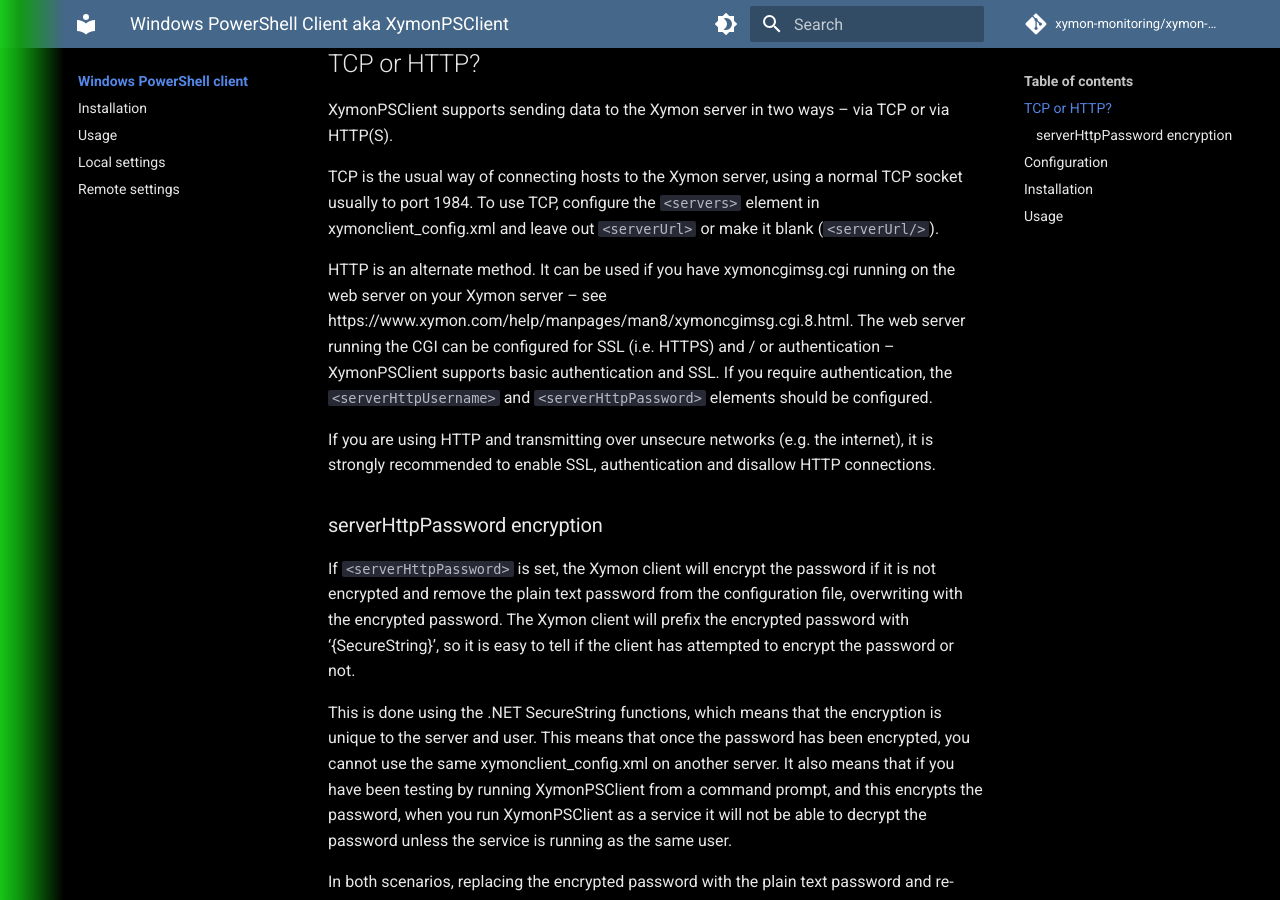
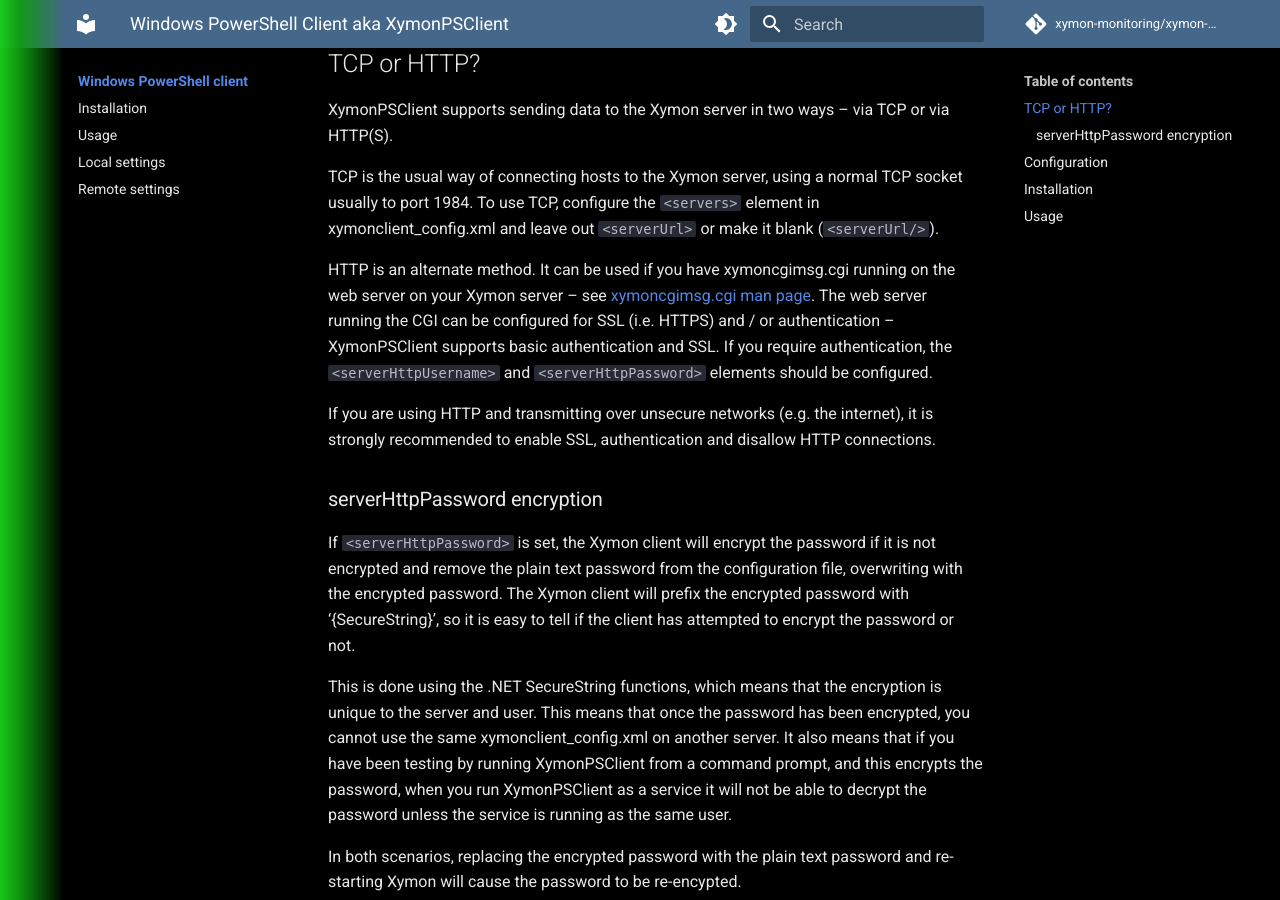
Before and after one commit to xymon-monitoring/xymon-wiki, an MkDocs documentation site: the page built from docs/clients/windows-powershell/index.md, in a window 1280 px wide and 900 px high, scrolled down 407 px. Built offline with MkDocs 1.6.1 and Material for MkDocs 9.7.7, drawn with Linux system fonts in a browser that asks for light colours; comment, search, counter and statistics services are not loaded.

Commit message:
Update HTTP method description with markdown link

```diff
--- a/docs/clients/windows-powershell/index.md
+++ b/docs/clients/windows-powershell/index.md
@@ -8,7 +8,7 @@
 
 TCP is the usual way of connecting hosts to the Xymon server, using a normal TCP socket usually to port 1984. To use TCP, configure the `<servers>` element in xymonclient_config.xml and leave out `<serverUrl>` or make it blank (`<serverUrl/>`).
 
-HTTP is an alternate method. It can be used if you have xymoncgimsg.cgi running on the web server on your Xymon server – see https://www.xymon.com/help/manpages/man8/xymoncgimsg.cgi.8.html. The web server running the CGI can be configured for SSL (i.e. HTTPS) and / or authentication – XymonPSClient supports basic authentication and SSL. If you require authentication, the `<serverHttpUsername>` and `<serverHttpPassword>` elements should be configured.
+HTTP is an alternate method. It can be used if you have xymoncgimsg.cgi running on the web server on your Xymon server – see [xymoncgimsg.cgi man page](https://www.xymon.com/help/manpages/man8/xymoncgimsg.cgi.8.html). The web server running the CGI can be configured for SSL (i.e. HTTPS) and / or authentication – XymonPSClient supports basic authentication and SSL. If you require authentication, the `<serverHttpUsername>` and `<serverHttpPassword>` elements should be configured.
 
 If you are using HTTP and transmitting over unsecure networks (e.g.  the internet), it is strongly recommended to enable SSL, authentication and disallow HTTP connections.
 
```
